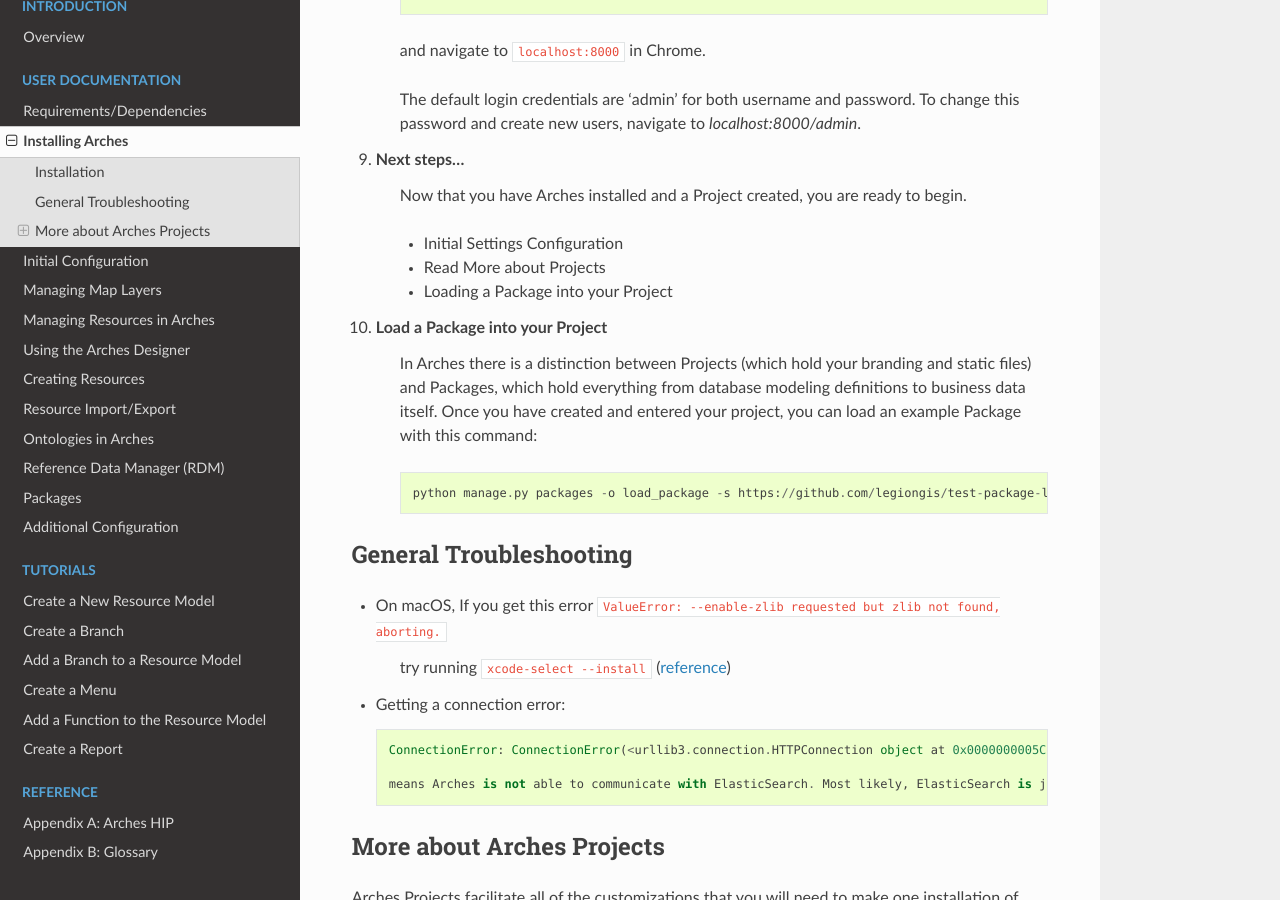
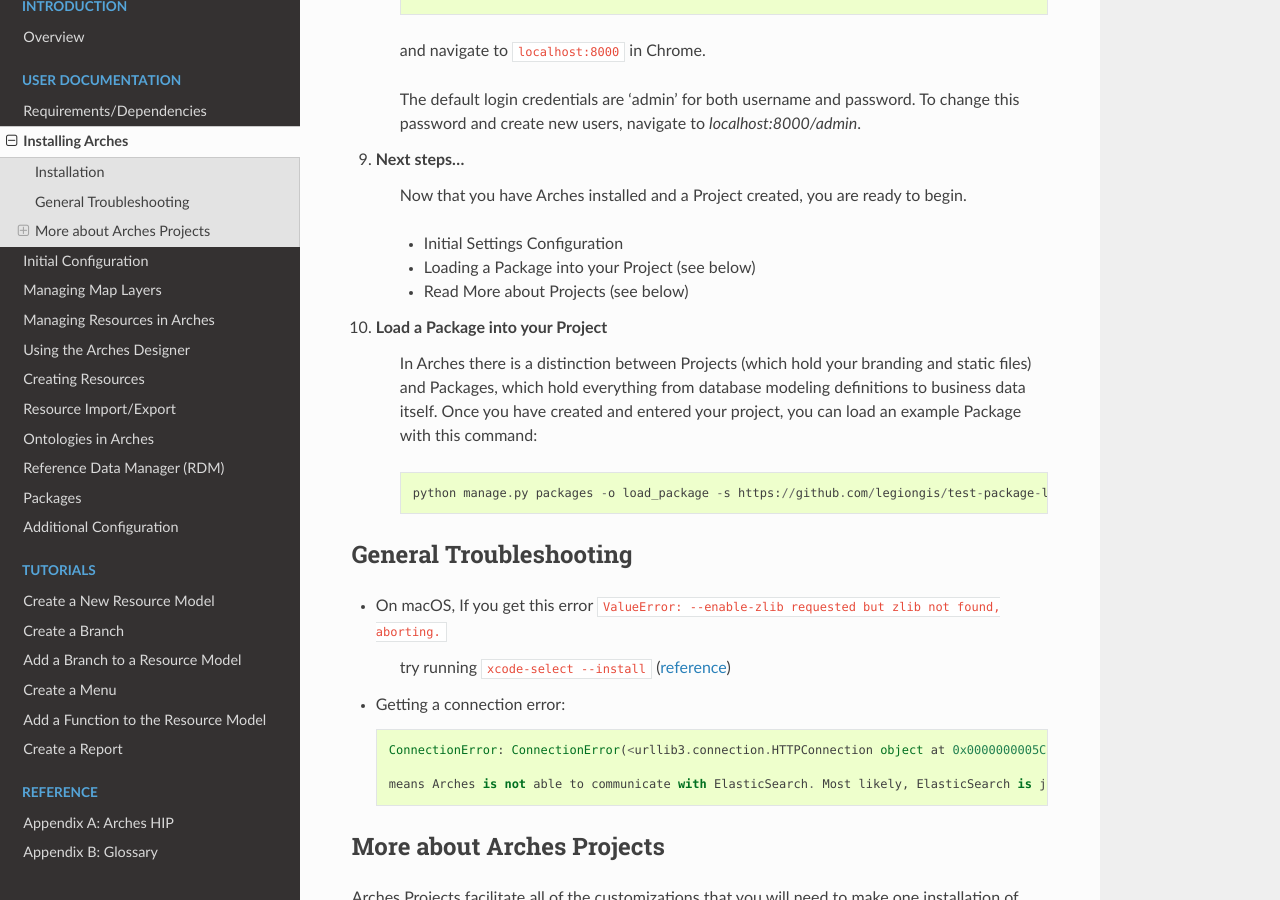
Before and after one commit to archesproject/arches-docs, a Sphinx documentation site: the page built from docs/installation.txt, in a window 1280 px wide and 900 px high, scrolled down 2893 px. Built offline with Sphinx 7.4.7 and the Read the Docs theme 2.0.0, drawn with Linux system fonts in a browser that asks for light colours.

Commit message:
add note to next steps

```diff
--- a/docs/installation.txt
+++ b/docs/installation.txt
@@ -95,17 +95,15 @@
 
     * Initial Settings Configuration
 
-    * Read More about Projects
+    * Loading a Package into your Project (see below)
 
-    * Loading a Package into your Project
+    * Read More about Projects (see below)
 
 #. **Load a Package into your Project**
 
     In Arches there is a distinction between Projects (which hold your branding and static files) and Packages, which hold everything from database modeling definitions to business data itself. Once you have created and entered your project, you can load an example Package with this command::
 
         python manage.py packages -o load_package -s https://github.com/legiongis/test-package-load/archive/master.zip -db true
-
-
 
 General Troubleshooting
 =======================
```
